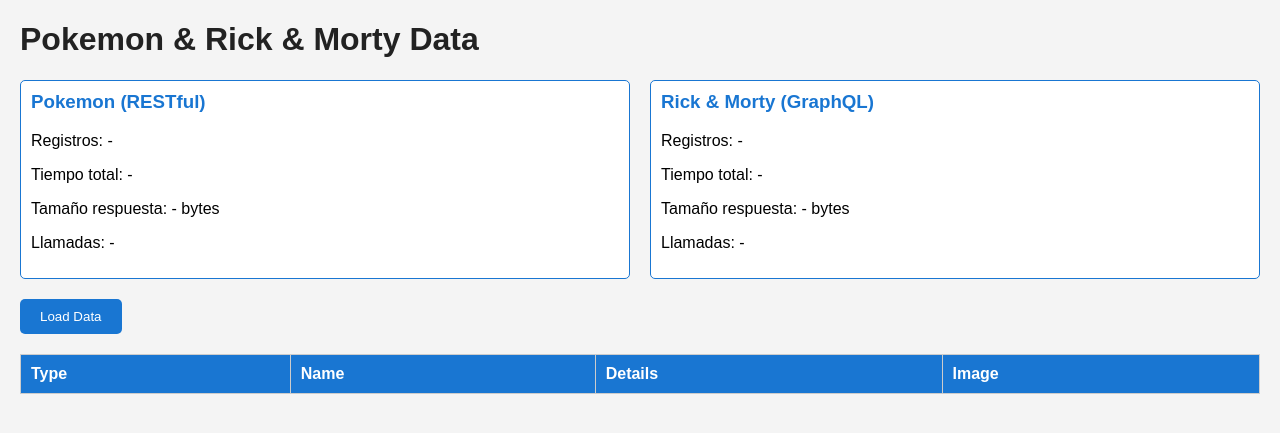
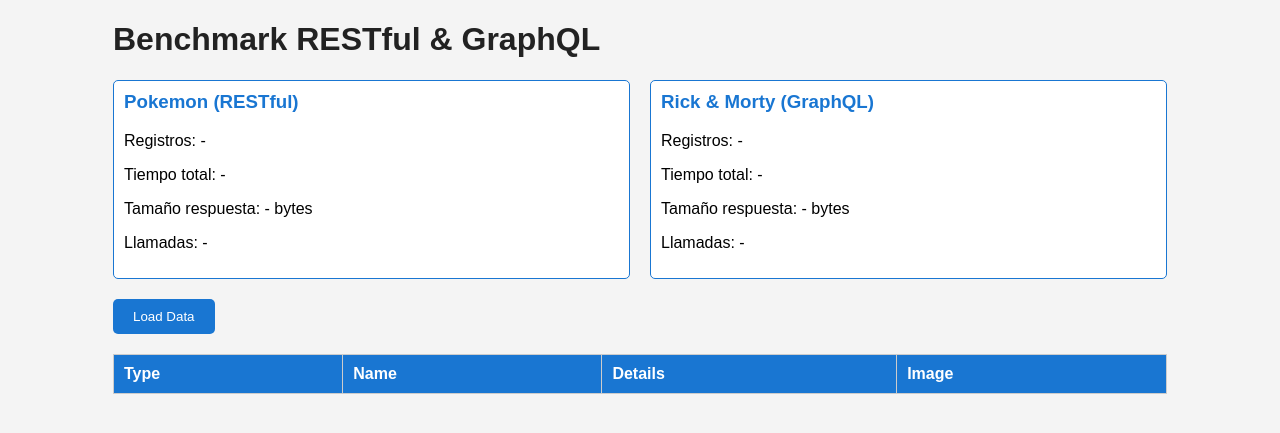
Before and after one commit to leninnx/Benchmark, a Flask app: page / in a window 1280 px wide. Shown: the top 433 px of the page. Run offline with Flask 3, Linux system fonts and the light colour scheme; lists and menus that the app fills with data are empty.

Commit message:
Update index.html

```diff
--- a/templates/index.html
+++ b/templates/index.html
@@ -2,7 +2,7 @@
 <html lang="en">
 <head>
     <meta charset="UTF-8">
-    <title>Pokemon & Rick & Morty Data</title>
+    <title>Benchmark</title>
     <style>
         body { font-family: Arial, sans-serif; background: #f4f4f4; margin: 20px; }
         h1 { color: #222; }
@@ -31,7 +31,8 @@
     </style>
 </head>
 <body>
-    <h1>Pokemon & Rick & Morty Data</h1>
+<div style="width:85%; max-width:1200px; margin:0 auto;">
+    <h1>Benchmark RESTful & GraphQL </h1>
 
     <!-- Cuadros de información -->
     <div class="info-container">
@@ -124,5 +125,6 @@
             }
         }
     </script>
+</div>
 </body>
 </html>
```
